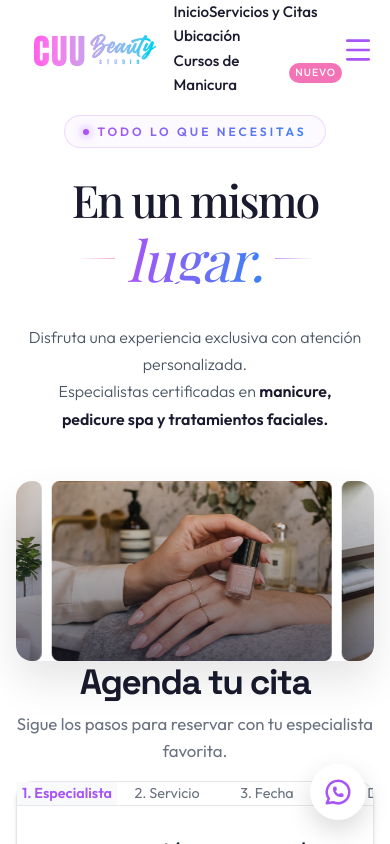
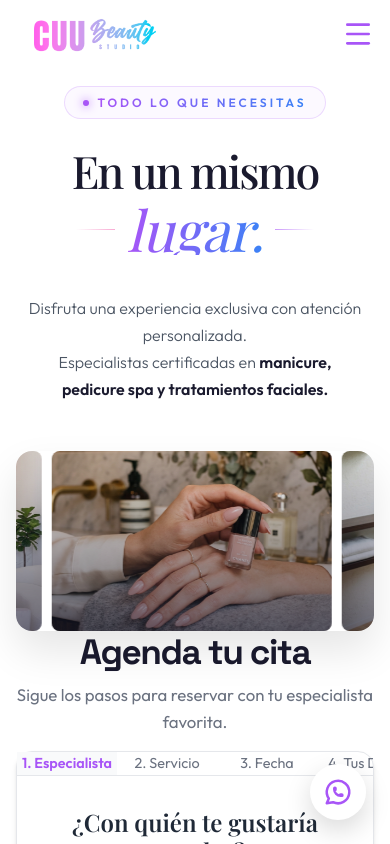
Before and after one commit to aurelianovalenzuela21-a11y/CUU-Beauty-Studio, a React (Vite) app: page / in a window 390 px wide. Shown: the top 844 px of the page. Built offline with nearby package versions, Linux system fonts and the light colour scheme; a web font is replaced by a local one.

Commit message:
Ajustes estéticos: header responsivo y diseño de botones de servicio

```diff
--- a/src/App.jsx
+++ b/src/App.jsx
@@ -327,7 +327,7 @@ export default function App() {
         </div>
 
         {/* Desktop Menu */}
-        <nav className="hidden md:flex items-center gap-6" style={{ fontWeight: 500, fontSize: '0.95rem', color: '#1a1a2e' }}>
+        <nav className="desktop-menu" style={{ fontWeight: 500, fontSize: '0.95rem', color: '#1a1a2e' }}>
           <a className="hover-link" onClick={() => { setCurrentView('home'); window.scrollTo(0,0); }} style={{ cursor: 'pointer' }}>Inicio</a>
           <a className="hover-link" onClick={() => { setCurrentView('home'); setTimeout(() => document.getElementById('booking-section')?.scrollIntoView({ behavior: 'smooth' }), 100); }} style={{ cursor: 'pointer' }}>Servicios y Citas</a>
           <a className="hover-link" onClick={() => { setCurrentView('home'); setTimeout(() => document.getElementById('ubicacion')?.scrollIntoView({ behavior: 'smooth' }), 100); }} style={{ cursor: 'pointer' }}>Ubicación</a>
@@ -337,7 +337,7 @@ export default function App() {
         </nav>
 
         {/* Mobile Menu Button */}
-        <button onClick={() => setIsMenuOpen(true)} className="md:hidden icon-animated" style={{ background: 'none', border: 'none', cursor: 'pointer', color: 'var(--primary-pink)' }}>
+        <button onClick={() => setIsMenuOpen(true)} className="mobile-menu-btn icon-animated" style={{ background: 'none', border: 'none', cursor: 'pointer', color: 'var(--primary-pink)' }}>
           <Menu size={32} />
         </button>
       </header>
--- a/src/index.css
+++ b/src/index.css
@@ -579,3 +579,23 @@ p { margin-bottom: 1rem; color: var(--text-muted); }
   transform: scaleX(1);
   transform-origin: bottom left;
 }
+
+/* Responsive Header */
+.desktop-menu {
+  display: flex;
+  align-items: center;
+  gap: 1.5rem;
+}
+
+.mobile-menu-btn {
+  display: none;
+}
+
+@media (max-width: 768px) {
+  .desktop-menu {
+    display: none !important;
+  }
+  .mobile-menu-btn {
+    display: block !important;
+  }
+}
```
Also changed, not shown: 4 other files (tests, documents, lock files or other folders).
